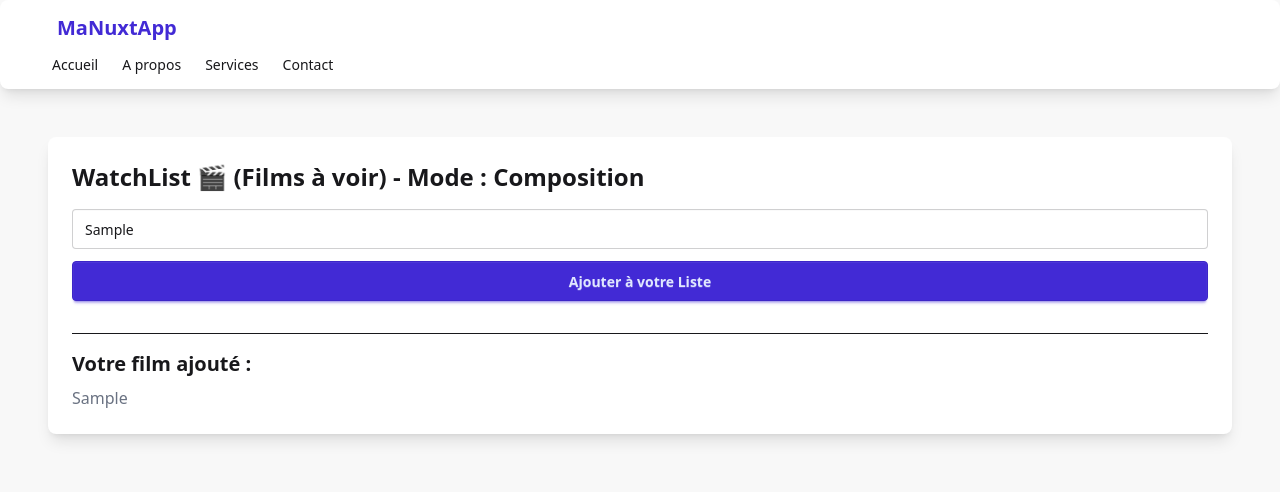
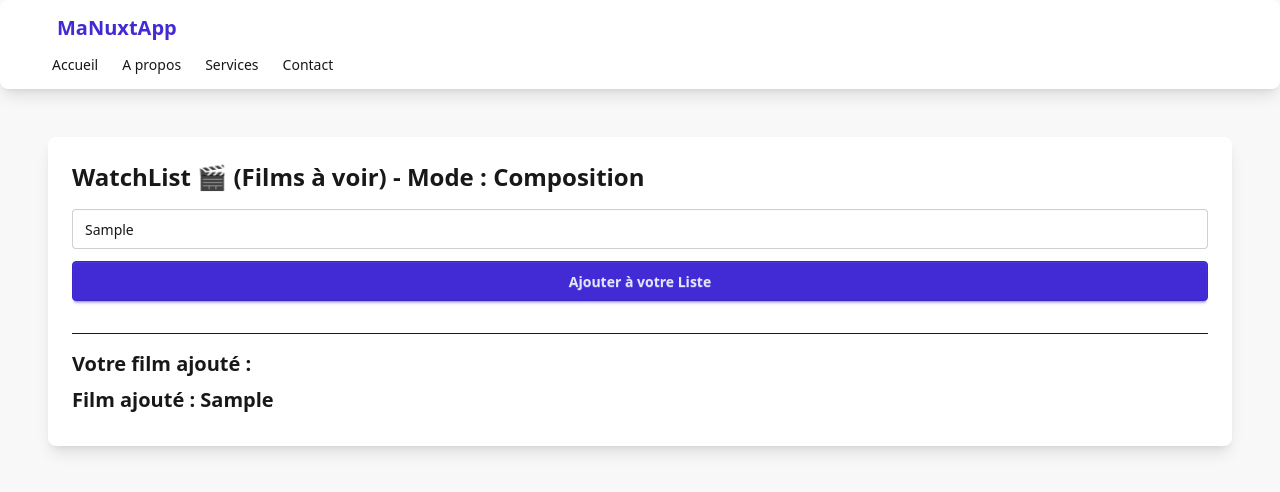
Before and after one commit to EcceHomo0/mega-cours-vue, a Vue app: page /exercice_v_if in a window 1280 px wide. Both pictures are taken after typing "Sample" into the empty fields and a click on the button "Ajouter à votre Liste". Shown: the top 492 px of the page. Built offline with nearby package versions, Linux system fonts and the light colour scheme.

Commit message:
rectification exercice films avec v-if

```diff
--- a/src/routeur/index.js
+++ b/src/routeur/index.js
@@ -78,7 +78,7 @@ const router = createRouter({
         {
             path: '/exercice_v_if',
             name: 'exercice_v_if',
-            component: () => import('../views/exercices/exercice_v_if.vue')
+            component: () => import('../views/exercices/exercice_ajout_film.vue')
         }
     ]
 });
--- a/src/views/exercices/exercice_v_if.vue
+++ b/src/views/exercices/exercice_ajout_film.vue
@@ -15,9 +15,8 @@
                 <h3 class="text-xl font-semibold mb-2">Votre film ajouté : </h3>
             </div>
 
-            <p class="text-gray-500">
-                <!-- Pas encore de films dans votre liste ? Veuillez en ajouter un. -->
-                 <!-- {{ films[films.length - 1] }} -->
+            <h3 v-if="films.length" class="text-xl font-semibold mb-2">Film ajouté : {{ film }}</h3>
+            <p v-else class="text-gray-500">
                   {{ contenu }}
             </p>
         </div>
@@ -32,7 +31,6 @@
     const contenu = ref('Pas encore de films dans votre liste ? Veuillez en ajouter un.');
     function ajouterFilm() {
       films.value.push(film.value);
-      contenu.value = film.value;
     }
 
 
```
